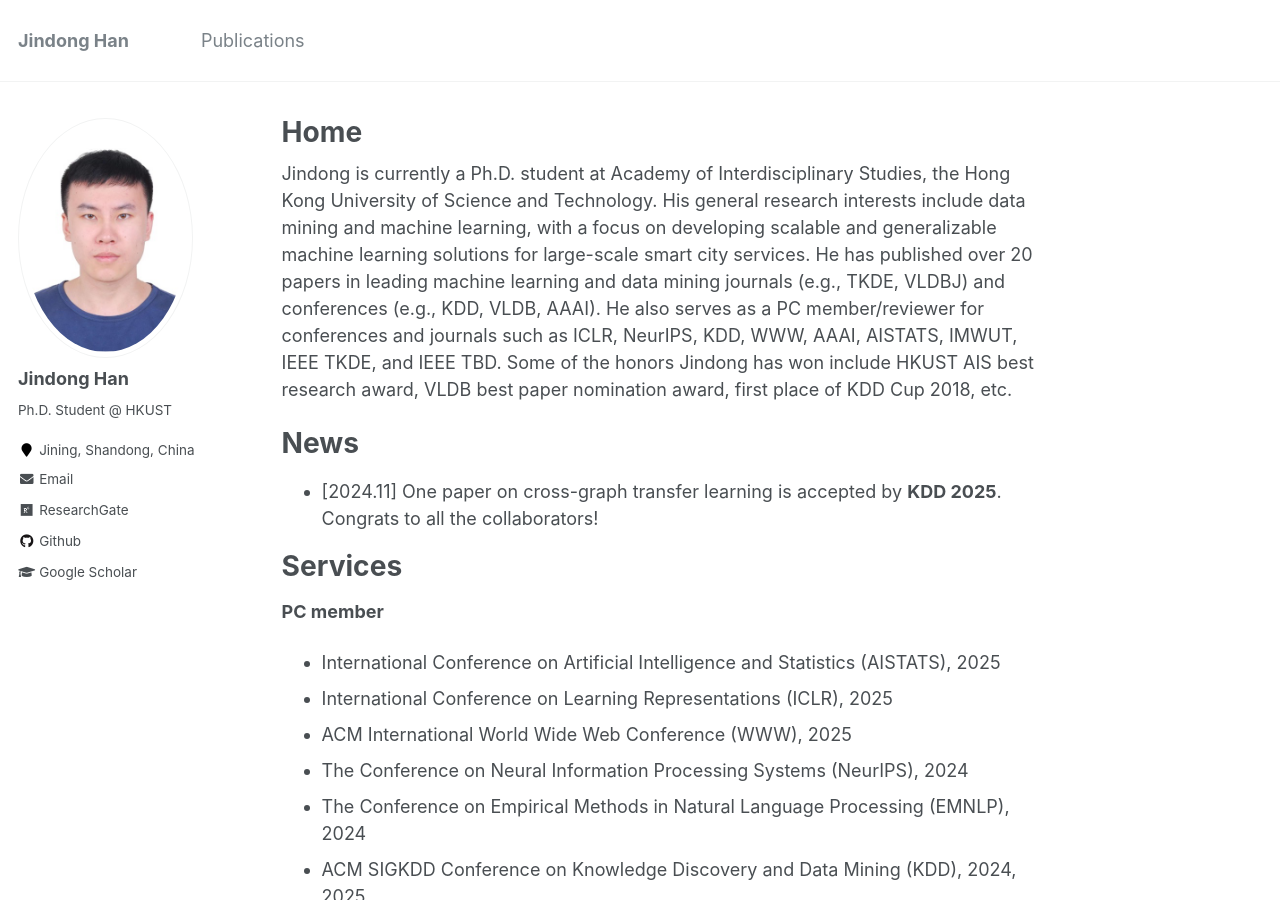
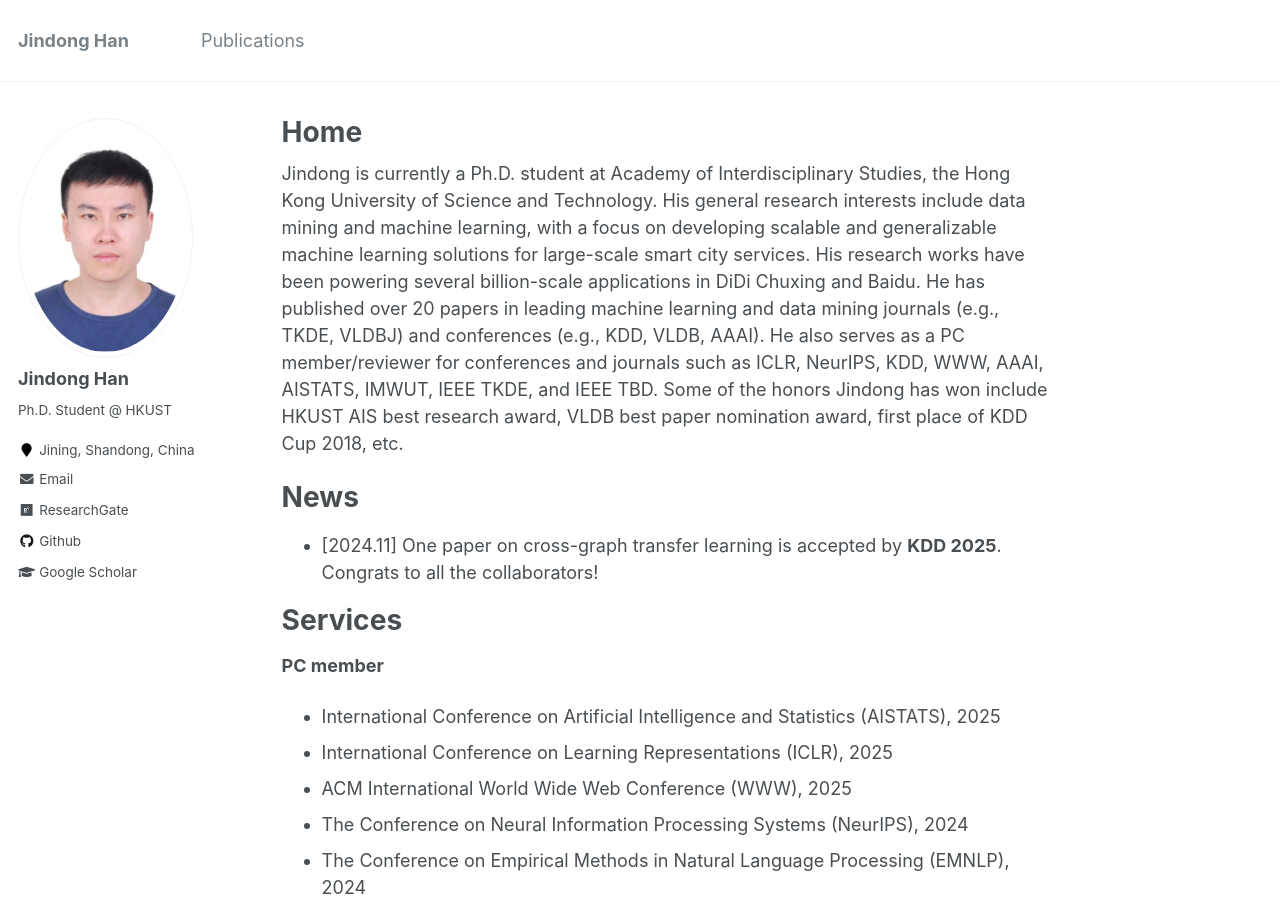
Before and after one commit to jhanao-hkust/jhanao-hkust.github.io, a Jekyll site: the page built from _pages/about.md, in a window 1280 px wide and 900 px high. Built offline with Jekyll 4.4.1, drawn with Linux system fonts in a browser that asks for light colours.

Commit message:
Update about.md

```diff
--- a/_pages/about.md
+++ b/_pages/about.md
@@ -8,7 +8,7 @@ redirect_from:
   - /about.html
 ---
 
-Jindong is currently a Ph.D. student at Academy of Interdisciplinary Studies, the Hong Kong University of Science and Technology. His general research interests include data mining and machine learning, with a focus on developing scalable and generalizable machine learning solutions for large-scale smart city services. He has published over 20 papers in leading machine learning and data mining journals (e.g., TKDE, VLDBJ) and conferences (e.g., KDD, VLDB, AAAI). He also serves as a PC member/reviewer for conferences and journals such as ICLR, NeurIPS, KDD, WWW, AAAI, AISTATS, IMWUT, IEEE TKDE, and IEEE TBD. Some of the honors Jindong has won include HKUST AIS best research award, VLDB best paper nomination award, first place of KDD Cup 2018, etc.
+Jindong is currently a Ph.D. student at Academy of Interdisciplinary Studies, the Hong Kong University of Science and Technology. His general research interests include data mining and machine learning, with a focus on developing scalable and generalizable machine learning solutions for large-scale smart city services. His research works have been powering several billion-scale applications in DiDi Chuxing and Baidu. He has published over 20 papers in leading machine learning and data mining journals (e.g., TKDE, VLDBJ) and conferences (e.g., KDD, VLDB, AAAI). He also serves as a PC member/reviewer for conferences and journals such as ICLR, NeurIPS, KDD, WWW, AAAI, AISTATS, IMWUT, IEEE TKDE, and IEEE TBD. Some of the honors Jindong has won include HKUST AIS best research award, VLDB best paper nomination award, first place of KDD Cup 2018, etc.
 
 # News
 
```
